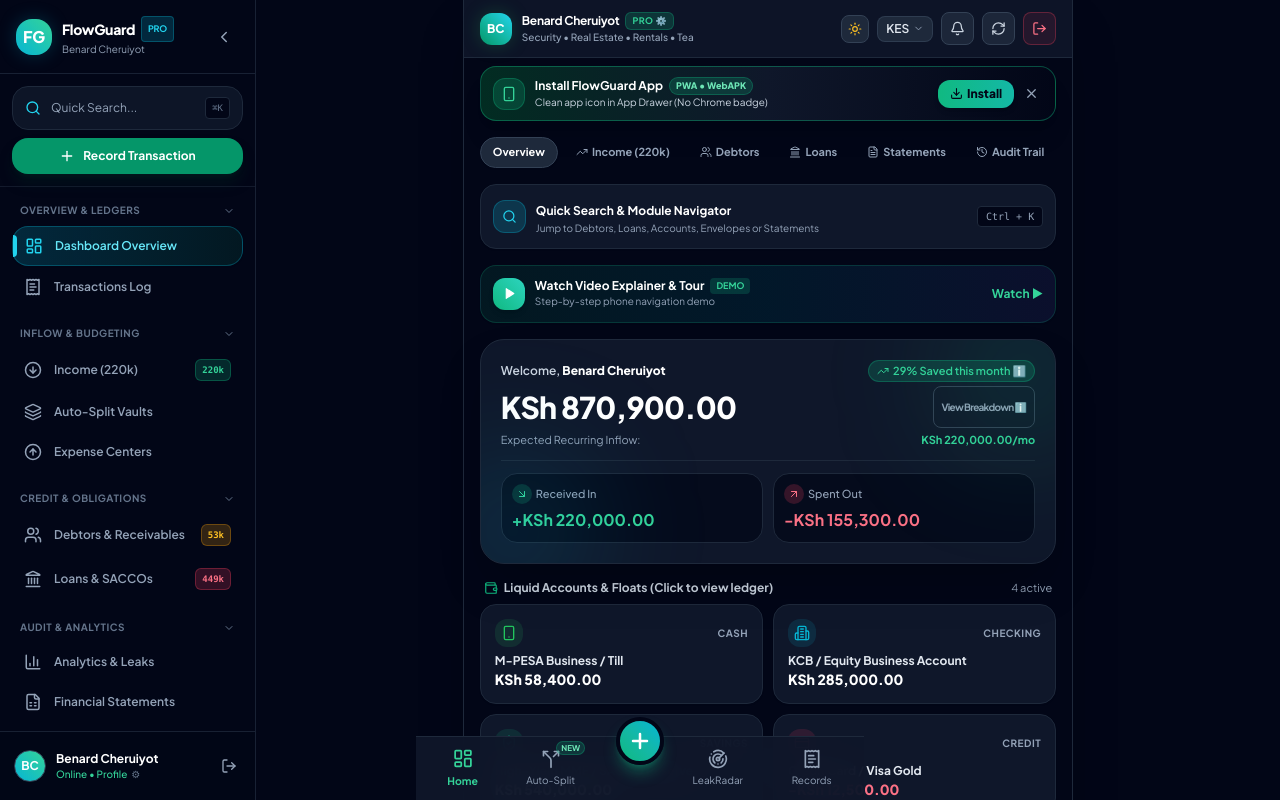
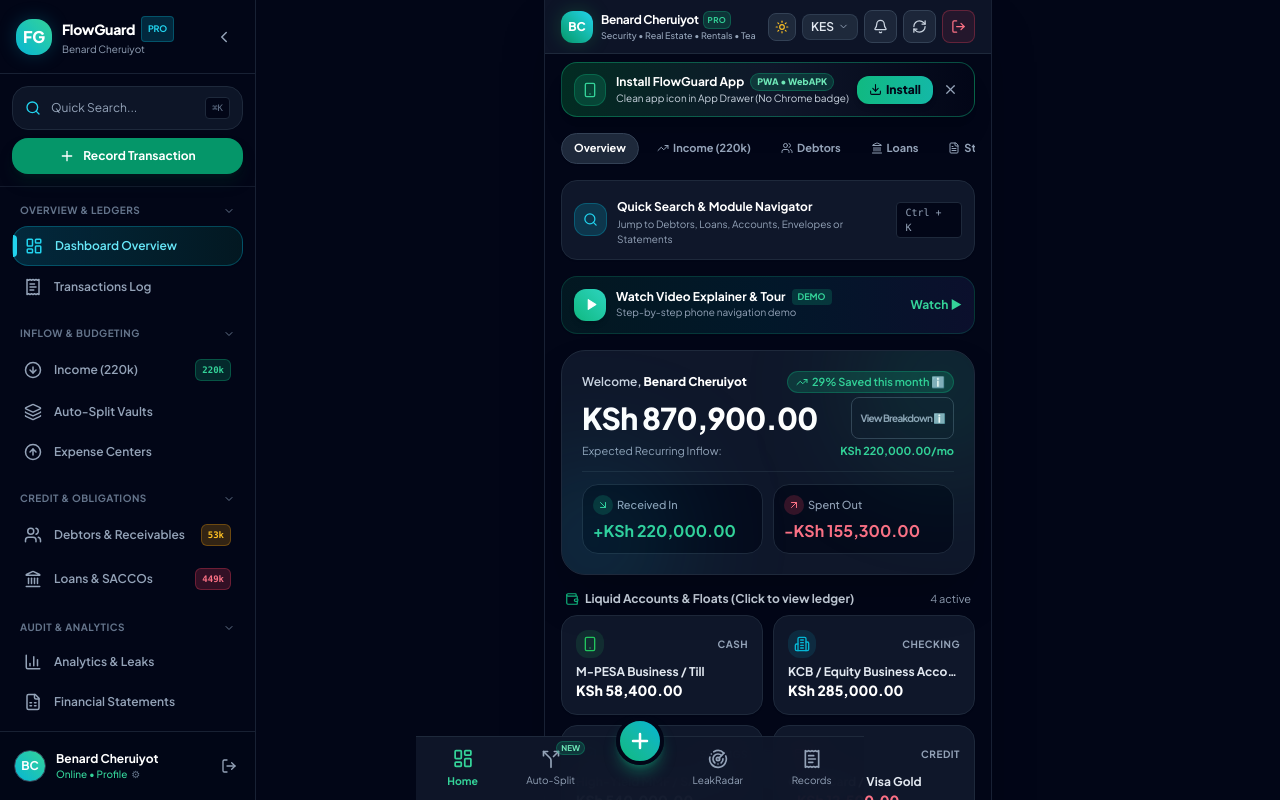
Before and after one commit to ronaldocheruiyot/flowguard-app, a React (Vite) app: page / in a window 1280 px wide. Both pictures are taken after a click on the button "Fingerprint". Shown: the top 800 px of the page. Built offline with nearby package versions, Linux system fonts and the light colour scheme.

Commit message:
fix(mobile): lock viewport to phone frame width and eliminate horizontal scroll

```diff
--- a/src/App.tsx
+++ b/src/App.tsx
@@ -80,42 +80,42 @@
   const incomeKBadge = `${Math.round(totalExpectedMonthlyIncome / 1000)}k`;
 
   return (
-    <div className="min-h-screen bg-slate-950 text-slate-100 flex flex-col md:flex-row">
+    <div className="min-h-screen bg-slate-950 text-slate-100 flex flex-col md:flex-row w-full max-w-full overflow-x-hidden">
       {/* Desktop & Tablet Sidebar */}
-      <div className="hidden md:block">
+      <div className="hidden md:block shrink-0">
         <Sidebar />
       </div>
 
       {/* Main Container */}
       <div
-        className={`flex-1 flex flex-col min-h-screen transition-all duration-300 ${
+        className={`flex-1 flex flex-col min-h-screen w-full max-w-full overflow-x-hidden transition-all duration-300 ${
           isSidebarCollapsed ? 'md:pl-20' : 'md:pl-64'
         }`}
       >
         <MobileFrame>
           <Header />
 
-          <div className="px-4 print:hidden">
+          <div className="px-3 sm:px-4 print:hidden w-full">
             <InstallAppBanner />
           </div>
 
           {/* Back Navigation Bar for Inner Pages */}
           {selectedTab !== 'dashboard' && (
-            <div className="px-4 pt-2.5 pb-1 print:hidden">
+            <div className="px-3 sm:px-4 pt-2.5 pb-1 print:hidden w-full">
               <div className="flex items-center justify-between bg-white dark:bg-slate-900 p-2.5 px-3 rounded-2xl border border-slate-200 dark:border-slate-800 shadow-sm transition-colors">
                 <button
                   onClick={goBack}
-                  className="flex items-center gap-1.5 px-3 py-1.5 rounded-xl bg-slate-100 dark:bg-slate-800 border border-slate-200 dark:border-slate-700 text-slate-800 dark:text-slate-100 font-bold text-xs shadow-xs hover:bg-slate-200 dark:hover:bg-slate-750 active:scale-95 transition-all"
+                  className="flex items-center gap-1.5 px-3 py-1.5 rounded-xl bg-slate-100 dark:bg-slate-800 border border-slate-200 dark:border-slate-700 text-slate-800 dark:text-slate-100 font-bold text-xs shadow-xs hover:bg-slate-200 dark:hover:bg-slate-750 active:scale-95 transition-all shrink-0"
                   title="Go back to previous screen"
                 >
                   <ArrowLeft size={14} className="text-emerald-500" />
                   <span>Back</span>
                 </button>
-                <div className="text-right">
-                  <h2 className="text-xs font-bold text-slate-900 dark:text-white leading-tight">
+                <div className="text-right min-w-0 pl-2">
+                  <h2 className="text-xs font-bold text-slate-900 dark:text-white leading-tight truncate">
                     {TAB_TITLES[selectedTab]?.title || 'FlowGuard'}
                   </h2>
-                  <p className="text-[10px] text-slate-500 dark:text-slate-400">
+                  <p className="text-[10px] text-slate-500 dark:text-slate-400 truncate">
                     {TAB_TITLES[selectedTab]?.subtitle || 'Benard Cheruiyot'}
                   </p>
                 </div>
@@ -124,11 +124,11 @@
           )}
 
           {/* Top Quick Category Pills for Mobile / Fast Switching */}
-          <div className="px-4 pt-2 flex items-center justify-between print:hidden">
-            <div className="flex items-center gap-1.5 overflow-x-auto text-[11px] no-scrollbar pb-1">
+          <div className="px-3 sm:px-4 pt-2 flex items-center justify-between print:hidden w-full overflow-hidden">
+            <div className="flex items-center gap-1.5 overflow-x-auto text-[11px] no-scrollbar pb-1 w-full">
               <button
                 onClick={() => setSelectedTab('dashboard')}
-                className={`px-3 py-1.5 rounded-2xl font-bold transition whitespace-nowrap ${
+                className={`px-3 py-1.5 rounded-2xl font-bold transition whitespace-nowrap shrink-0 ${
                   selectedTab === 'dashboard'
                     ? 'bg-slate-800 text-white border border-slate-700 shadow-sm'
                     : 'text-slate-500 dark:text-slate-400 hover:text-slate-900 dark:hover:text-slate-200'
@@ -139,7 +139,7 @@
 
               <button
                 onClick={() => setSelectedTab('income-streams')}
-                className={`px-3 py-1.5 rounded-2xl font-bold transition flex items-center gap-1 whitespace-nowrap ${
+                className={`px-3 py-1.5 rounded-2xl font-bold transition flex items-center gap-1 whitespace-nowrap shrink-0 ${
                   selectedTab === 'income-streams'
                     ? 'bg-emerald-500/20 text-emerald-600 dark:text-emerald-300 border border-emerald-500/30 shadow-sm'
                     : 'text-slate-500 dark:text-slate-400 hover:text-slate-900 dark:hover:text-slate-200'
@@ -151,7 +151,7 @@
 
               <button
                 onClick={() => setSelectedTab('debtors')}
-                className={`px-3 py-1.5 rounded-2xl font-bold transition flex items-center gap-1 whitespace-nowrap ${
+                className={`px-3 py-1.5 rounded-2xl font-bold transition flex items-center gap-1 whitespace-nowrap shrink-0 ${
                   selectedTab === 'debtors'
                     ? 'bg-amber-500/20 text-amber-600 dark:text-amber-300 border border-amber-500/30 shadow-sm'
                     : 'text-slate-500 dark:text-slate-400 hover:text-slate-900 dark:hover:text-slate-200'
@@ -163,7 +163,7 @@
 
               <button
                 onClick={() => setSelectedTab('loans')}
-                className={`px-3 py-1.5 rounded-2xl font-bold transition flex items-center gap-1 whitespace-nowrap ${
+                className={`px-3 py-1.5 rounded-2xl font-bold transition flex items-center gap-1 whitespace-nowrap shrink-0 ${
                   selectedTab === 'loans'
                     ? 'bg-rose-500/20 text-rose-600 dark:text-rose-300 border border-rose-500/30 shadow-sm'
                     : 'text-slate-500 dark:text-slate-400 hover:text-slate-900 dark:hover:text-slate-200'
@@ -175,7 +175,7 @@
 
               <button
                 onClick={() => setSelectedTab('statement')}
-                className={`px-3 py-1.5 rounded-2xl font-bold transition flex items-center gap-1 whitespace-nowrap ${
+                className={`px-3 py-1.5 rounded-2xl font-bold transition flex items-center gap-1 whitespace-nowrap shrink-0 ${
                   selectedTab === 'statement'
                     ? 'bg-cyan-500/20 text-cyan-600 dark:text-cyan-300 border border-cyan-500/30 shadow-sm'
                     : 'text-slate-500 dark:text-slate-400 hover:text-slate-900 dark:hover:text-slate-200'
@@ -187,7 +187,7 @@
 
               <button
                 onClick={() => setSelectedTab('audit-trail')}
-                className={`px-3 py-1.5 rounded-2xl font-bold transition flex items-center gap-1 whitespace-nowrap ${
+                className={`px-3 py-1.5 rounded-2xl font-bold transition flex items-center gap-1 whitespace-nowrap shrink-0 ${
                   selectedTab === 'audit-trail'
                     ? 'bg-indigo-500/20 text-indigo-600 dark:text-indigo-300 border border-indigo-500/30 shadow-sm'
                     : 'text-slate-500 dark:text-slate-400 hover:text-slate-900 dark:hover:text-slate-200'
@@ -199,7 +199,7 @@
             </div>
           </div>
 
-          <main className="px-4 py-2 flex-1">
+          <main className="px-3 sm:px-4 py-2 flex-1 w-full max-w-full overflow-x-hidden min-w-0">
             {selectedTab === 'dashboard' && <Dashboard />}
             {selectedTab === 'income-streams' && <IncomeStreamsManager />}
             {selectedTab === 'expense-centers' && <ExpenseStreamsManager />}
--- a/src/components/BottomNavigation.tsx
+++ b/src/components/BottomNavigation.tsx
@@ -13,8 +13,8 @@
   const { selectedTab, setSelectedTab, setIsAddModalOpen, activeLeaks } = useFinance();
 
   return (
-    <div className="fixed bottom-0 left-0 right-0 z-40 bg-white/95 dark:bg-slate-900/95 backdrop-blur-lg border-t border-slate-200 dark:border-slate-800 max-w-md mx-auto transition-colors">
-      <div className="flex items-center justify-around px-2 py-2 relative">
+    <div className="fixed bottom-0 left-0 right-0 z-40 bg-white/95 dark:bg-slate-900/95 backdrop-blur-lg border-t border-slate-200 dark:border-slate-800 max-w-md w-full mx-auto transition-colors">
+      <div className="flex items-center justify-around px-2 py-2 relative w-full">
         {/* Floating Fast Add Center Action button */}
         <div className="absolute -top-5 left-1/2 -translate-x-1/2">
           <button
--- a/src/components/Header.tsx
+++ b/src/components/Header.tsx
@@ -72,10 +72,10 @@
 
   return (
     <>
-      <header className="px-4 py-3 bg-white/90 dark:bg-slate-900/90 backdrop-blur-md border-b border-slate-200 dark:border-slate-800 sticky top-0 z-30 flex items-center justify-between transition-colors">
+      <header className="px-3 sm:px-4 py-2.5 bg-white/90 dark:bg-slate-900/90 backdrop-blur-md border-b border-slate-200 dark:border-slate-800 sticky top-0 z-30 flex items-center justify-between transition-colors w-full max-w-full overflow-hidden">
         {/* User Profile / Logo - Clickable to open Profile & Shortcuts Modal */}
         <div
-          className="flex items-center gap-2.5 cursor-pointer hover:opacity-85 transition active:scale-95 group"
+          className="flex items-center gap-2 cursor-pointer hover:opacity-85 transition active:scale-95 group min-w-0 flex-1 mr-2"
           onClick={() => setShowProfileModal(true)}
           title="Click to open Benard Cheruiyot Profile, PIN Settings & Shortcuts"
         >
@@ -83,28 +83,28 @@
             <img
               src={user.avatarUrl}
               alt={user.name}
-              className="w-8 h-8 rounded-xl object-cover border border-emerald-500 shadow-sm"
+              className="w-8 h-8 rounded-xl object-cover border border-emerald-500 shadow-sm shrink-0"
             />
           ) : (
-            <div className="w-8 h-8 rounded-xl bg-gradient-to-tr from-emerald-600 via-teal-500 to-cyan-400 flex items-center justify-center shadow-glow-green text-white font-black text-xs">
+            <div className="w-8 h-8 rounded-xl bg-gradient-to-tr from-emerald-600 via-teal-500 to-cyan-400 flex items-center justify-center shadow-glow-green text-white font-black text-xs shrink-0">
               {user.avatarText}
             </div>
           )}
-          <div>
-            <h1 className="font-bold text-xs tracking-tight text-slate-900 dark:text-white flex items-center gap-1.5">
-              <span>{user.name}</span>
-              <span className="text-[9px] uppercase font-bold tracking-wider px-1.5 py-0.2 bg-emerald-500/20 text-emerald-600 dark:text-emerald-400 rounded-md border border-emerald-500/30">
-                PRO ⚙️
+          <div className="min-w-0 flex-1">
+            <h1 className="font-bold text-xs tracking-tight text-slate-900 dark:text-white flex items-center gap-1 truncate">
+              <span className="truncate">{user.name}</span>
+              <span className="text-[8px] uppercase font-bold tracking-wider px-1 py-0.2 bg-emerald-500/20 text-emerald-600 dark:text-emerald-400 rounded-md border border-emerald-500/30 shrink-0">
+                PRO
               </span>
             </h1>
-            <p className="text-[10px] text-slate-500 dark:text-slate-400 font-medium group-hover:text-emerald-500 transition">
+            <p className="text-[9px] text-slate-500 dark:text-slate-400 font-medium group-hover:text-emerald-500 transition truncate">
               Security • Real Estate • Rentals • Tea
             </p>
           </div>
         </div>
 
         {/* Right Action Icons */}
-        <div className="flex items-center gap-1.5 sm:gap-2">
+        <div className="flex items-center gap-1.5 shrink-0">
 
           {/* Light / Dark Mode Toggle */}
           <button
--- a/src/components/MobileFrame.tsx
+++ b/src/components/MobileFrame.tsx
@@ -3,25 +3,25 @@
 import { Wifi, BatteryMedium, Signal } from 'lucide-react';
 
 export const MobileFrame: React.FC<{ children: React.ReactNode }> = ({ children }) => {
-  const { isMobileSimulator, theme } = useFinance();
+  const { isMobileSimulator } = useFinance();
 
   const currentTime = new Date().toLocaleTimeString([], { hour: '2-digit', minute: '2-digit' });
 
   if (!isMobileSimulator) {
     return (
-      <div className="min-h-screen bg-slate-50 dark:bg-slate-950 text-slate-900 dark:text-slate-100 flex flex-col max-w-2xl mx-auto border-x border-slate-200 dark:border-slate-800 shadow-2xl transition-colors">
+      <div className="w-full max-w-md mx-auto min-h-screen bg-slate-50 dark:bg-slate-950 text-slate-900 dark:text-slate-100 flex flex-col shadow-2xl transition-colors overflow-x-hidden relative border-x border-slate-200/60 dark:border-slate-800/80">
         {children}
       </div>
     );
   }
 
   return (
-    <div className="min-h-screen bg-slate-200 dark:bg-slate-950 flex flex-col items-center justify-center p-0 sm:p-6 sm:py-8 transition-colors">
+    <div className="min-h-screen bg-slate-200 dark:bg-slate-950 flex flex-col items-center justify-center p-0 sm:p-4 transition-colors w-full overflow-x-hidden">
       {/* Phone Outer Chassis */}
       <div className="w-full max-w-md bg-white dark:bg-slate-900 sm:rounded-[44px] sm:border-[10px] sm:border-slate-800 sm:shadow-mobile overflow-hidden relative flex flex-col min-h-screen sm:min-h-[850px] sm:max-h-[920px] transition-colors">
 
         {/* Dynamic Island / Notch & Top Status Bar */}
-        <div className="bg-slate-100 dark:bg-slate-900 px-6 pt-3 pb-2 flex items-center justify-between text-xs text-slate-700 dark:text-slate-300 select-none z-40 border-b border-slate-200 dark:border-slate-800/40">
+        <div className="bg-slate-100 dark:bg-slate-900 px-5 pt-3 pb-2 flex items-center justify-between text-xs text-slate-700 dark:text-slate-300 select-none z-40 border-b border-slate-200 dark:border-slate-800/40 shrink-0">
           <span className="font-bold text-xs tracking-tight">{currentTime}</span>
 
           {/* Simulated Dynamic Island Pill */}
@@ -38,12 +38,12 @@
         </div>
 
         {/* Scrollable Screen Content */}
-        <div className="flex-1 overflow-y-auto overflow-x-hidden relative flex flex-col bg-slate-50 dark:bg-slate-950 transition-colors">
+        <div className="flex-1 overflow-y-auto overflow-x-hidden relative flex flex-col bg-slate-50 dark:bg-slate-950 transition-colors w-full">
           {children}
         </div>
 
         {/* Home Indicator Bar (iOS Style) */}
-        <div className="hidden sm:flex justify-center pb-2 pt-1 bg-slate-100 dark:bg-slate-900 border-t border-slate-200 dark:border-slate-850">
+        <div className="hidden sm:flex justify-center pb-2 pt-1 bg-slate-100 dark:bg-slate-900 border-t border-slate-200 dark:border-slate-850 shrink-0">
           <div className="w-32 h-1 bg-slate-400 dark:bg-slate-600/70 rounded-full" />
         </div>
       </div>
--- a/src/index.css
+++ b/src/index.css
@@ -1,6 +1,30 @@
 @tailwind base;
 @tailwind components;
 @tailwind utilities;
+
+@layer base {
+  *, *::before, *::after {
+    box-sizing: border-box;
+  }
+
+  html, body {
+    width: 100%;
+    max-width: 100%;
+    overflow-x: hidden;
+    margin: 0;
+    padding: 0;
+    -webkit-text-size-adjust: 100%;
+  }
+
+  #root {
+    width: 100%;
+    max-width: 100%;
+    overflow-x: hidden;
+    min-height: 100vh;
+    display: flex;
+    flex-direction: column;
+  }
+}
 
 @layer utilities {
   /* Hide scrollbar for Chrome, Safari and Opera */
```
